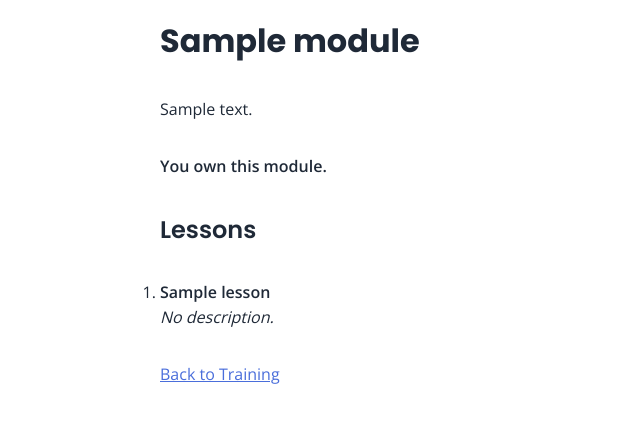
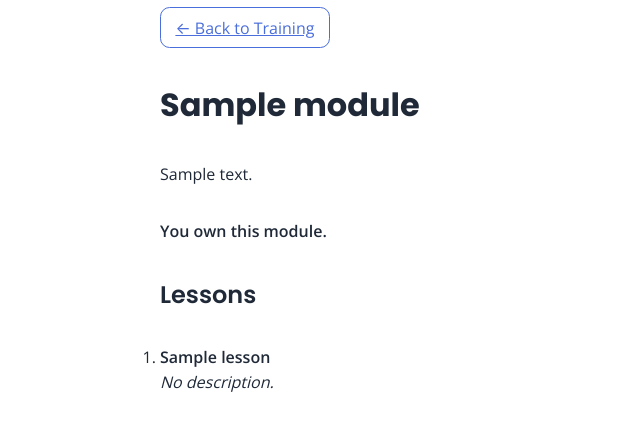
Before and after one commit to HelenLloydJeng/clarova-mvp, a Django app: page /training/1/ in a window 1280 px wide. Shown: the part 63-494 px from the top of the page, without its empty margins (0-640 px from the left). Run offline with Django 3.2, Linux system fonts and the light colour scheme; a user stored in the database is signed in; tables that the repository leaves empty hold one stand-in row (values such as "Sample post").

Commit message:
UX: Back button on Training detail using next=; scenario links pass next

```diff
--- a/templates/training/detail.html
+++ b/templates/training/detail.html
@@ -1,6 +1,17 @@
 {% extends "base.html" %}
 {% block title %}{{ module.title }}{% endblock %}
 {% block content %}
+
+<p class="mb-2">
+  {% if return_to %}
+    <a href="{{ return_to }}" class="btn">&larr; Back</a>
+  {% else %}
+    <a href="{% url 'training:list' %}" class="btn">&larr; Back to Training</a>
+  {% endif %}
+</p>
+{# Back button: returns to Scenario if next= is provided; else back to Training list #}
+
+
 <h1>{{ module.title }}</h1>
 <p>{{ module.description }}</p>
 
@@ -9,7 +20,6 @@
 {% else %}
   <p><em>Preview only. Purchase to unlock all lessons.</em></p>
   <p>Price: £{{ module.price_cents|floatformat:0|add:""|slice:":-2" }}.{{ module.price_cents|stringformat:"02d"|slice:"-2:" }}</p>
-
   <form method="post" action="{% url 'training:buy' module.pk %}">
     {% csrf_token %}
     <button type="submit" class="btn btn-primary">Buy with Stripe</button>
@@ -39,6 +49,4 @@
   {% endfor %}
 </ol>
 
-
-<p><a href="{% url 'training:list' %}">Back to Training</a></p>
 {% endblock %}
```
Also changed, not shown: templates/scenarios/detail.html (+5 -3 lines).
